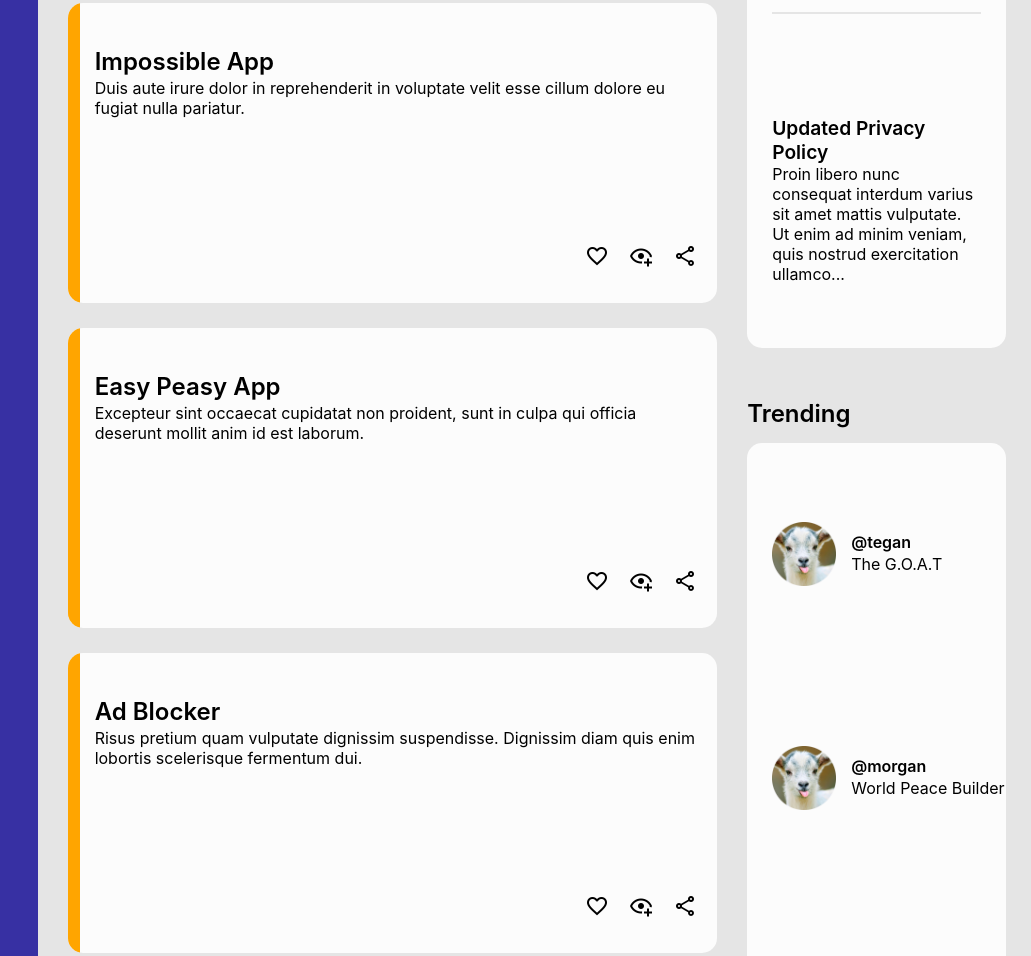
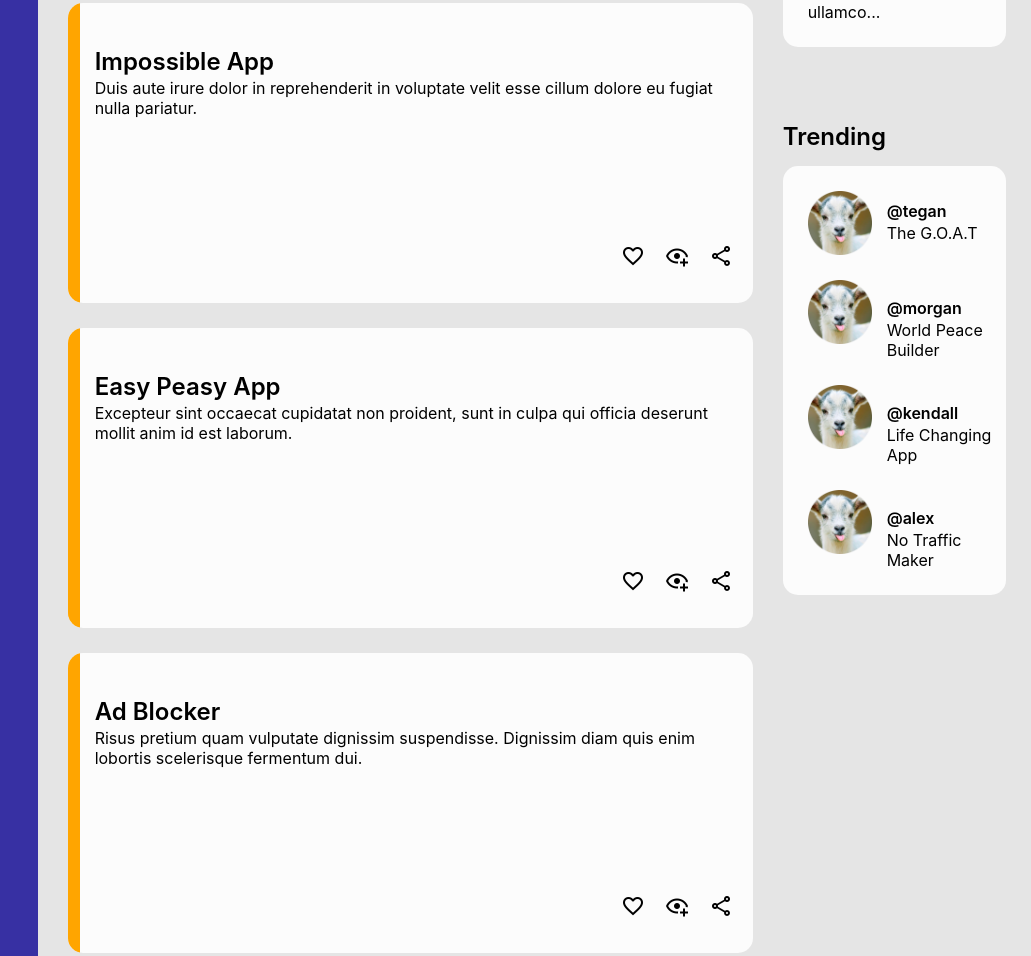
Before and after one commit to jchantrell/admin-dashboard, a plain HTML site: page index.html in a window 1280 px wide. Shown: the part 908-1864 px from the top of the page, without its empty margins (249-1280 px from the left). Drawn offline with Linux system fonts and the light colour scheme.

Commit message:
Updated scaling for announcements/trending section

```diff
--- a/styles.css
+++ b/styles.css
@@ -183,7 +183,7 @@ ul {
 
 .content {
     display: grid;
-    grid-template-columns: 2.5fr 1fr;
+    grid-template-columns: 3fr 1fr;
     grid-column: 2 / 2;
     grid-row: 2 / 2;
     background-color: #e5e5e5;
@@ -259,8 +259,6 @@ ul {
 
 .siteContent {
     grid-column: 2 / 2;
-    display: grid;
-    grid-template-rows: 1fr 1fr;
     gap: 20px;
 }
 
@@ -279,8 +277,8 @@ ul {
 }
 
 .trending {
-    display: grid;
-    grid-template-rows: repeat(auto-fit, minmax(100px, 1fr));
+    gap: 25px;
+    padding: 25px 0px 25px 0px;
 }
 
 .trendingContainer {
```
